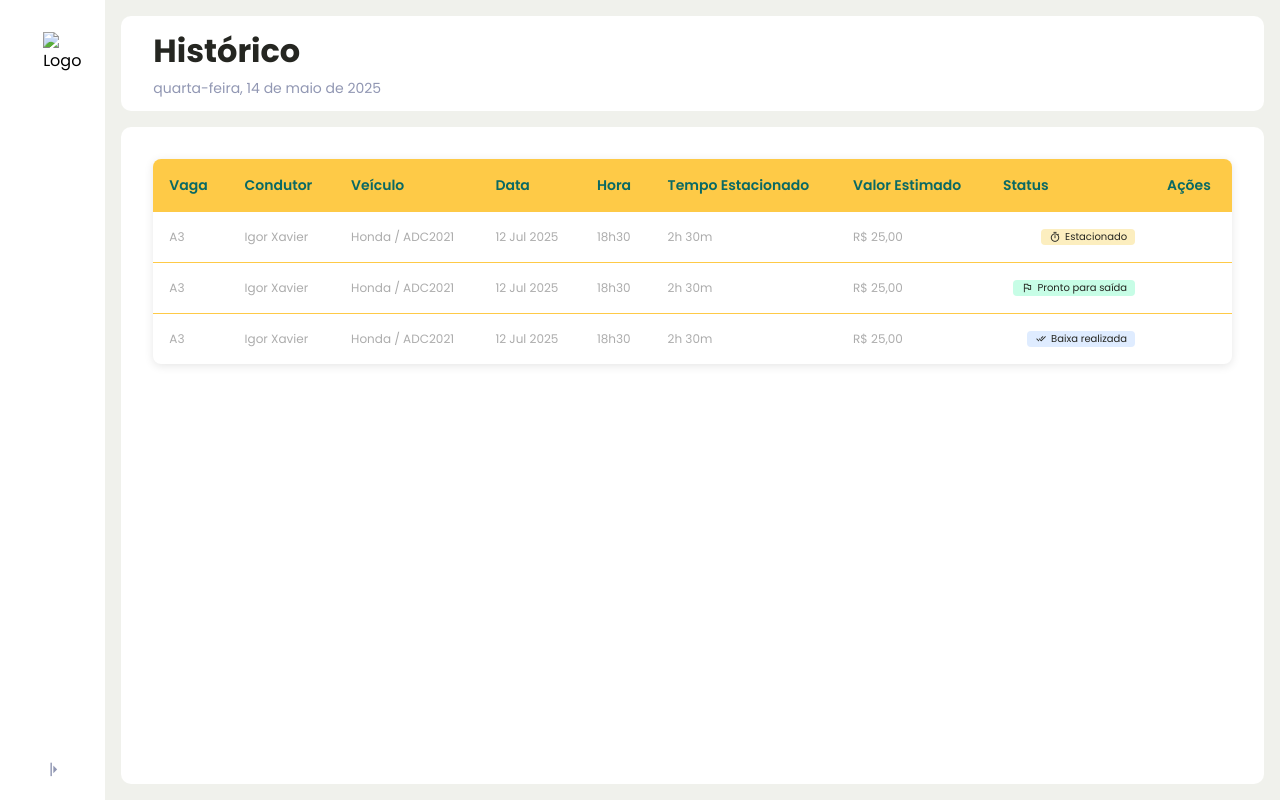
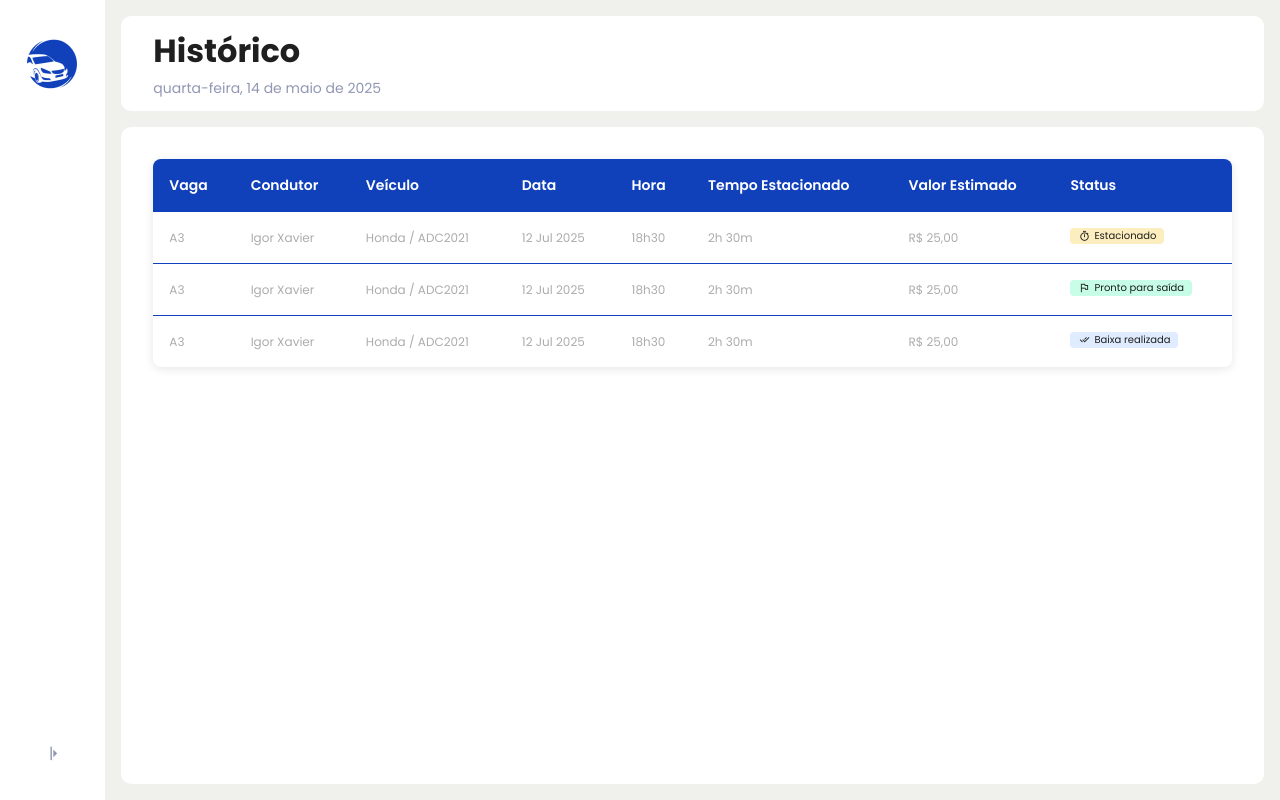
Before and after one commit to igorxoi/trabalho, a PHP site: page /app/views/historico.php in a window 1280 px wide. Run offline with PHP 8.4, Linux system fonts and the light colour scheme.

Commit message:
style: alterando cores e logo

```diff
--- a/app/components/sidebar.php
+++ b/app/components/sidebar.php
@@ -2,7 +2,8 @@
 
 <nav class="sidebar">
 	<div class="logo">
-		<img src="" alt="Logo" />
+		<img src="./assets/logo.png" alt="Logo" />
+		<h1 class="nome-estaciona-aqui">Estaciona<b>A</b>qui!</h1>
 	</div>
 	<ul class="menu">
 		<?php if (userHasPermission('dashboard')): ?>
--- a/app/views/historico.php
+++ b/app/views/historico.php
@@ -2,20 +2,20 @@
 
 <!DOCTYPE html>
 <html lang="pt-br">
+
 <head>
   <meta charset="UTF-8" />
   <meta name="viewport" content="width=.sliderbar, initial-scale=1.0" />
   <link rel="stylesheet" href="css/style.css">
   <link
     href="https://fonts.googleapis.com/css2?family=Poppins:wght@300;400;500;600;700&display=swap"
-      rel="stylesheet"
-    />
+    rel="stylesheet" />
   <link
     rel="stylesheet"
-      href="https://fonts.googleapis.com/css2?family=Material+Symbols+Outlined"
-    />
+    href="https://fonts.googleapis.com/css2?family=Material+Symbols+Outlined" />
   <title>Histórico</title>
 </head>
+
 <body>
   <?php require_once __DIR__ . '/../components/sidebar.php'; ?>
 
@@ -38,7 +38,6 @@
             <th>Tempo Estacionado</th>
             <th>Valor Estimado</th>
             <th>Status</th>
-              <th>Ações</th>
           </tr>
         </thead>
         <tbody>
@@ -56,10 +55,6 @@
                 Estacionado
               </span>
             </td>
-              <td>
-                <!-- <button class="detalhes">Ver Detalhes</button>
-                  <button class="baixa">Dar baixa</button> -->
-              </td>
           </tr>
           <tr>
             <td>A3</td>
@@ -76,10 +71,6 @@
                 Pronto para saída
               </span>
             </td>
-              <td>
-                <!-- <button class="detalhes">Ver Detalhes</button>
-                  <button class="baixa">Dar baixa</button> -->
-              </td>
           </tr>
           <tr>
             <td>A3</td>
@@ -94,9 +85,6 @@
                 <span class="material-symbols-outlined">done_all</span>
                 Baixa realizada
               </span>
-              </td>
-              <td>
-                <!-- <button class="detalhes">Ver Detalhes</button> -->
             </td>
           </tr>
         </tbody>
@@ -116,4 +104,5 @@
   </main>
 </body>
 <script src="js/script.js"></script>
+
 </html>
--- a/public/css/style.css
+++ b/public/css/style.css
@@ -1,11 +1,12 @@
 :root {
-  --cor-primaria: #0a6964;
-  --cor-secundaria: #feca47;
+  --cor-primaria: #1040ba;
+  --cor-secundaria: #ececec;
+
 
   --cor-branco: #ffffff;
   --cor-cinza: #9197b3;
 
-  --cor-texto-primario: #252621;
+  --cor-texto-primario: #1F1F1F;
   --cor-texto-secundario: #333333;
 }
 
@@ -46,12 +47,24 @@ body {
 
 .logo {
   height: 95px;
-  padding: 16px;
-  margin-bottom: 1rem;
+  margin-right: 1rem;
+  display: flex;
+  align-items: center;
 }
+
+.logo h1 {
+  display: none;
+  margin-left: 16px;
+}
+
+/* .logo h1 b {
+  color: var(--cor-primaria);
+} */
 
 .logo img {
   width: 100%;
+  height: 50px;
+  width: 50px;
 }
 
 .menu {
@@ -306,16 +316,21 @@ td {
 }
 
 tr:not(:last-child) {
-  border-bottom: 1px solid var(--cor-secundaria);
+  border-bottom: 1px solid var(--cor-primaria);
 }
 
 th {
-  background: var(--cor-secundaria);
-  color: var(--cor-primaria);
+  background: var(--cor-primaria);
+  color: var(--cor-branco);
   font-size: 14px;
   font-weight: 600;
   font-style: normal;
 }
+
+td .status {
+  display: inline-flex;
+}
+
 
 tr:hover {
   background: #f9f9f9;
--- a/public/js/script.js
+++ b/public/js/script.js
@@ -37,6 +37,9 @@ const menuItem = document.querySelectorAll(".menu li span");
 const iconeMenu = document.querySelector(".icon-menu");
 
 function definirDisplay(elements, displayStyle) {
+  const nomeLogo = document.querySelector(".nome-estaciona-aqui");
+  nomeLogo.style.display = displayStyle;
+
   elements.forEach((item) => {
     item.style.display = displayStyle;
   });
```
Also changed, not shown: other parts of public/css/style.css (+12 -15 lines), public/assets/logo.png (added). Lines whose indentation alone changed are shown as unchanged.
